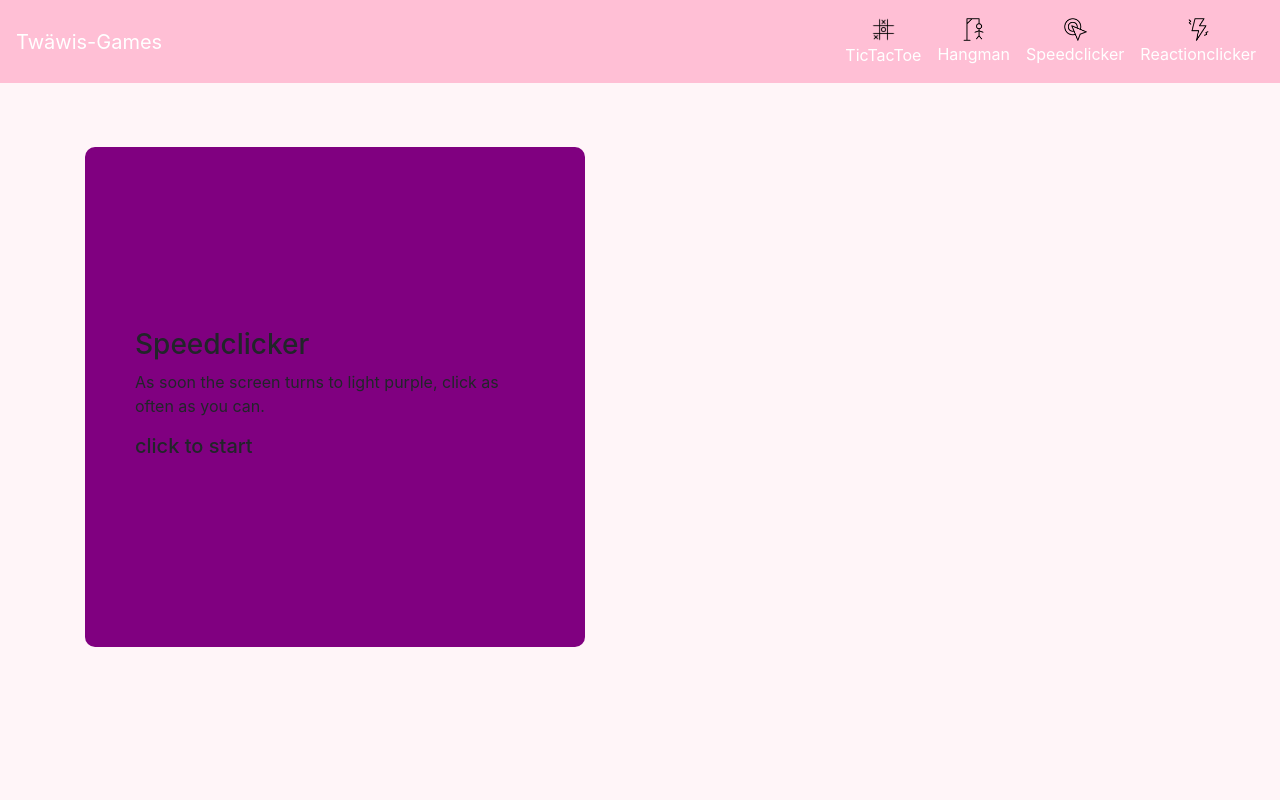
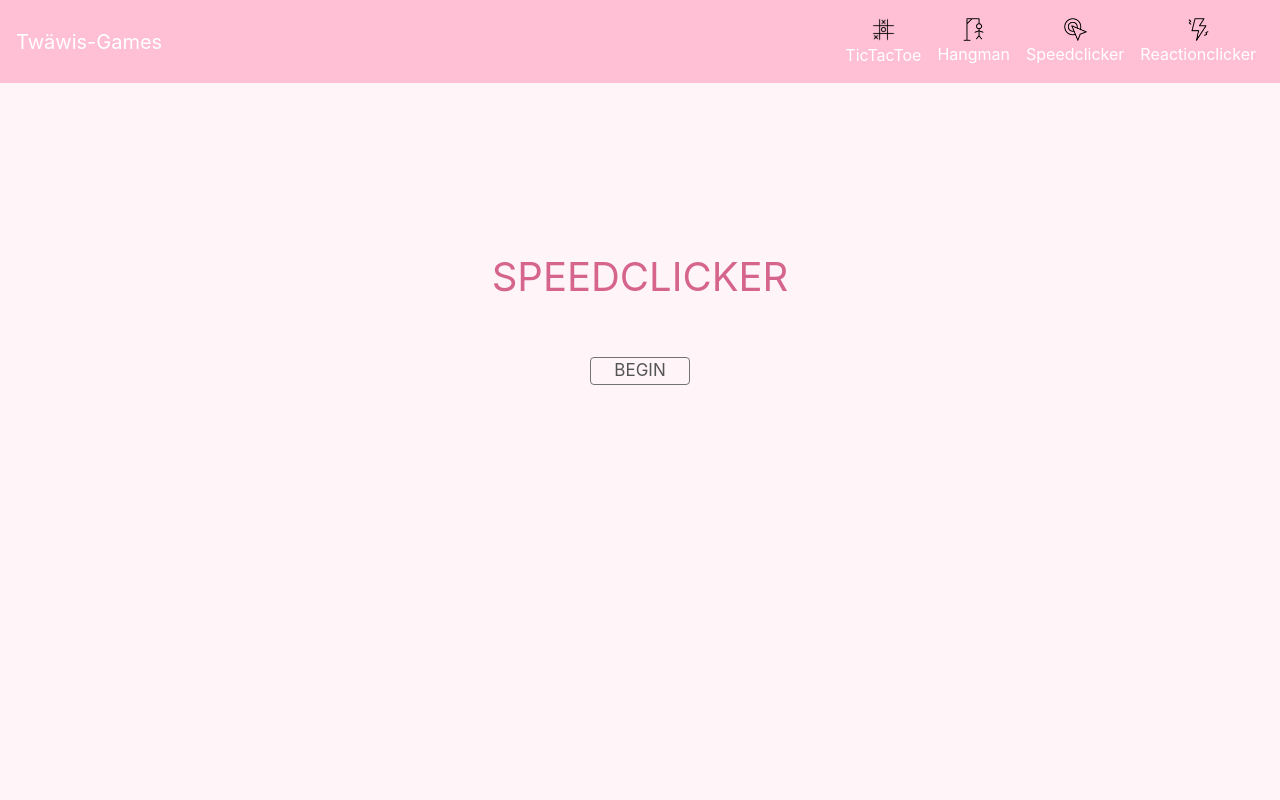
Before and after one commit to benjyros/Webgames, a plain HTML site: page Views/speedclicker.html in a window 1280 px wide. Shown: the top 800 px of the page. Drawn offline with Linux system fonts and the light colour scheme.

Commit message:
edited design and added startwindow

```diff
--- a/Contents/reactionclicker.css
+++ b/Contents/reactionclicker.css
@@ -2,6 +2,10 @@
     margin: auto;
     width: 500px;
     height: 500px;
+}
+
+#game {
+    height: 100%;
     position: relative;
     overflow: hidden;
     border: solid 1px #737373;
@@ -27,47 +31,7 @@
     animation: pulse 2s ease infinite;
 }
 
-#startScreen {
-    width: 100%;
-    height: 100%;
-    display: flex;
-    justify-content: center;
-    align-items: center;
-}
-
-#waitForGreen {
-    width: 100%;
-    height: 100%;
-    display: flex;
-    justify-content: center;
-    align-items: center;
-}
-
-#turnGreen {
-    width: 100%;
-    height: 100%;
-    display: flex;
-    justify-content: center;
-    align-items: center;
-}
-
-#onGreenClick {
-    width: 100%;
-    height: 100%;
-    display: flex;
-    justify-content: center;
-    align-items: center;
-}
-
-#clickedTooEarly {
-    width: 100%;
-    height: 100%;
-    display: flex;
-    justify-content: center;
-    align-items: center;
-}
-
-#resultScreen {
+#game > * {
     width: 100%;
     height: 100%;
     display: flex;
@@ -80,6 +44,33 @@
     height: 1px;
     border: 1px solid White;
     margin-bottom: 10px;
+}
+
+#gameTitle {
+    margin-top: 100px;
+    margin-bottom: 50px;
+    text-align: center;
+    font-size: 40px;
+    color: #d6658d;
+}
+
+.button {
+    font-size: 17px;
+    width: 100px;
+    margin: auto;
+    cursor: pointer;
+    border: solid 1px #737373;
+    background-color: #fff5f8;
+    border-radius: 4px;
+    text-align: center;
+    color: #545454;
+    margin-bottom: 50px;
+    transition: 1s;
+}
+
+.button:hover {
+    background-color: #ffe0e9;
+    transition: 0.5s;
 }
 
 /* Creating th heartbeat effect */
--- a/Contents/speedclicker.css
+++ b/Contents/speedclicker.css
@@ -1,27 +1,22 @@
 #gameContent {
+    text-align: center;
+    margin: 0 auto;
     width: 500px;
     height: 500px;
-    border-radius: 10px;
+    border-radius: 5px;
 }
 
-#startScreen {
-    width: 100%;
+#game {
     height: 100%;
-    display: flex;
-    justify-content: center;
-    align-items: center;
-    padding: 50px;
+    position: relative;
+    overflow: hidden;
+    border: solid 1px #737373;
+    border-radius: 5px;
+    color: white;
+    margin-bottom: 5%;
 }
 
-#play {
-    width: 100%;
-    height: 100%;
-    display: flex;
-    justify-content: center;
-    align-items: center;
-}
-
-#end {
+#game > * {
     width: 100%;
     height: 100%;
     display: flex;
@@ -33,14 +28,28 @@
     padding: 35px;
 }
 
-.btn {
-    background-color: #b05bec;
-    color: white;
-    border: 1px solid #B82DFB;
+#gameTitle {
+    margin-top: 100px;
+    margin-bottom: 50px;
+    text-align: center;
+    font-size: 40px;
+    color: #d6658d;
 }
 
-.btn:hover {
-    color: white;
-    background-color: #912acc;
-    border: 1px solid #a42ce1;
+.button {
+    font-size: 17px;
+    width: 100px;
+    margin: auto;
+    cursor: pointer;
+    border: solid 1px #737373;
+    background-color: #fff5f8;
+    border-radius: 4px;
+    text-align: center;
+    color: #545454;
+    transition: 1s;
 }
+
+.button:hover {
+    background-color: #ffe0e9;
+    transition: 0.5s;
+}
--- a/Scripts/speedclicker.js
+++ b/Scripts/speedclicker.js
@@ -3,10 +3,18 @@ let clicks = 0;
 startScreen();
 
 function startScreen() {
+    $("#gameContent").append('<div id="gameTitle">SPEEDCLICKER</div><div id="startButton" class="button">BEGIN</div>');
+    $("#startButton").on("click", function () {
+        game();
+    });
+}
+
+function game() {
     $("#gameContent").empty();
-    $("#gameContent").css("background-color", "purple");
-    $("#gameContent").append(
-        "<div id=startScreen><div><h3>Speedclicker</h3><p>As soon the screen turns to light purple, click as often as you can.</p><h5>click to start</h5></div></div>"
+    $("#gameContent").css("background-color", "#eb8faf");
+    $("#gameContent").append('<div id="game"></div>');
+    $("#game").append(
+        '<div id="startScreen"><div><h3>Speedclicker</h3><p>As soon the screen turns to light purple, click as often as you can.</p><h5>click to start</h5></div></div>'
     );
 
     $("#startScreen").mousedown(function () {
@@ -15,14 +23,12 @@ function startScreen() {
 }
 
 function play() {
-    $("#gameContent").empty();
-    $("#gameContent").css("background-color", "#B82DFB");
-    $("#gameContent").css("border", "2px solid purple");
-    $("#gameContent").append(
-        "<div id=play><div><h4>CLICK</h4></div></div>"
+    $("#game").empty();
+    $("#game").append(
+        '<div id="play"><div><h4>CLICK</h4></div></div>'
     );
 
-    setTimeout(end, 5000);
+    setTimeout(end, 8000);
 
     $("#play").mousedown(function () {
         clicks++;
@@ -32,22 +38,14 @@ function play() {
 }
 
 function end() {
-    $("#gameContent").empty();
-    $("#gameContent").css("background-color", "purple");
-    $("#gameContent").append(
-        "<div id=end><div><img src='../Content/finish.png' alt='' id='finishFlag'><h4>You did " + (clicks / 5) + " clicks/s</h4><h6>total of " + clicks + " clicks in 5 secs</h6><hr><button type='button' class='btn' id='button'>click to restart</button></div></div>"
+    $("#game").empty();
+    $("#game").append(
+        '<div id="end"><div><img src="../Images/finish.png" alt="" id="finishFlag"><h4>You did ' + (clicks / 8) + ' clicks/s</h4><h6>total of ' + clicks + ' clicks in 8 secs</h6><hr></div></div>'
     );
+    $("#gameContent").append("<div id='replay' class='button'>RESTART</div>");
 
     //disabling the button for a sec
-    let button = document.getElementById("button");
-    button.disabled = true;
-    setTimeout(()=>{
-        button.disabled = false;
-        console.log('Button Activated')}, 1000)
-
-    $("button").mousedown(function () {
-        clicks = 0;
-
-        startScreen();
+    $('#replay').on("click", function () {
+        game();
     });
 }
```
Also changed, not shown: Scripts/reactionclicker.js (+23 -14 lines), Images/finish.png (added).
